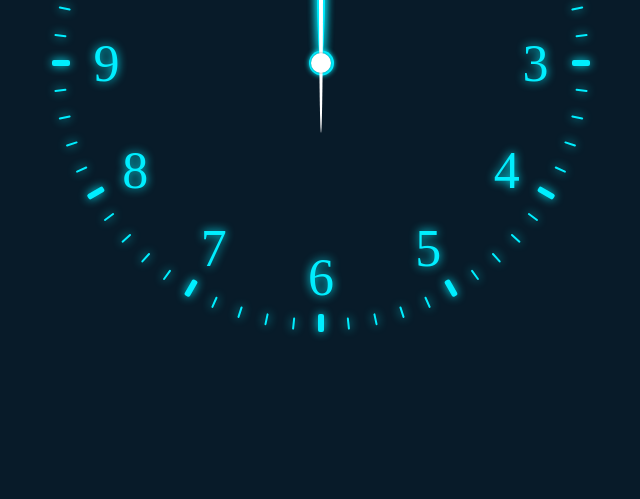
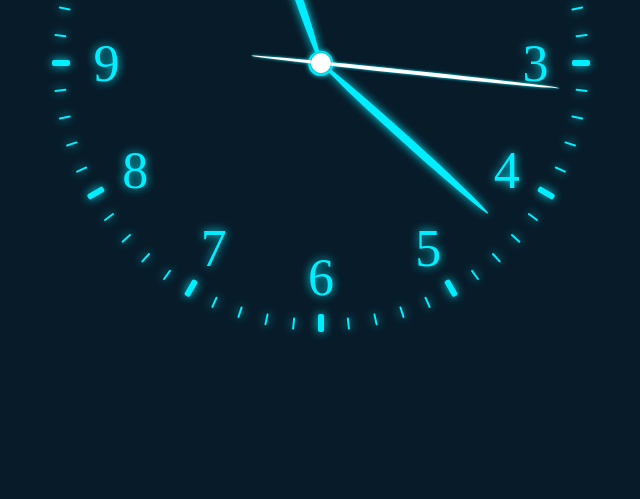
Before and after one commit to YoRu-Cat/Analog-Clock-JavaScript, a plain HTML site: page index.html in a window 1280 px wide. Shown: the part 337-836 px from the top of the page, without its empty margins (319-959 px from the left). Drawn offline with Linux system fonts and the light colour scheme.

Commit message:
Final Version - All Mechanics Added

```diff
--- a/script.js
+++ b/script.js
@@ -1,21 +1,3 @@
-//create number hours
-
-//create bar seconds
-
-/* -------------------------------------------------------
-60 seconds = 360deg so 1 sec = 360 / 60 = 6deg
-60 minutes = 360deg so 1 min = 360 / 60 = 6deg
-12 hours = 360deg so 1 hrs = 360 / 12 = 30deg
-
-1 hrs = 30deg that means 60 min = 30deg so 1 min = 30 / 60 = 0.5 or 1/2 deg
-
-so formula for hours is (hours * 30 + minutes / 2)
-------------------------------------------------------- */
-
-//call getCurrentTime function on page load
-
-//call getCurrentTime to set clock hands every second
-
 const numberHours = document.querySelector('.number-hours');
 const barSeconds = document.querySelector('.bar-seconds');
 const numberElement = [];
@@ -36,3 +18,32 @@ for (let i = 1; i <= 60; i++) {
   );
 }
 barSeconds.insertAdjacentHTML("afterbegin",barElement.join(""));
+
+const handHours = document.querySelector('.hand.hours');
+const handMinutes = document.querySelector('.hand.minutes');
+const handSeconds = document.querySelector('.hand.seconds');
+
+function getCurrentTime() {
+  let date = new Date();
+  let currentHours = date.getHours();
+  let currentMinutes = date.getMinutes();
+  let currentSeconds = date.getSeconds();
+
+/* -------------------------------------------------------
+60 seconds = 360deg so 1 sec = 360 / 60 = 6deg
+60 minutes = 360deg so 1 min = 360 / 60 = 6deg
+12 hours = 360deg so 1 hrs = 360 / 12 = 30deg
+
+1 hrs = 30deg that means 60 min = 30deg so 1 min = 30 / 60 = 0.5 or 1/2 deg
+
+so formula for hours is (hours * 30 + minutes / 2)
+------------------------------------------------------- */
+  handHours.style.transform = `rotate(${currentHours * 30 + currentMinutes / 2}deg)`;
+  handMinutes.style.transform = `rotate(${currentMinutes * 6}deg)`;
+  handSeconds.style.transform = `rotate(${currentSeconds * 6}deg)`;
+}
+// Call getCurrentTime function on page load
+getCurrentTime();
+// Call getCurrentTime to set clock every second
+setInterval(getCurrentTime, 1000);
+//1000ms = 1s
--- a/style.css
+++ b/style.css
@@ -134,5 +134,5 @@ body {
     /* Half  of parent height*/
     height: calc(240px + 70px);
     background: white;
-    box-shadow: none;
+    box-shadow: 0 0 3px #0ef;
 }
```
